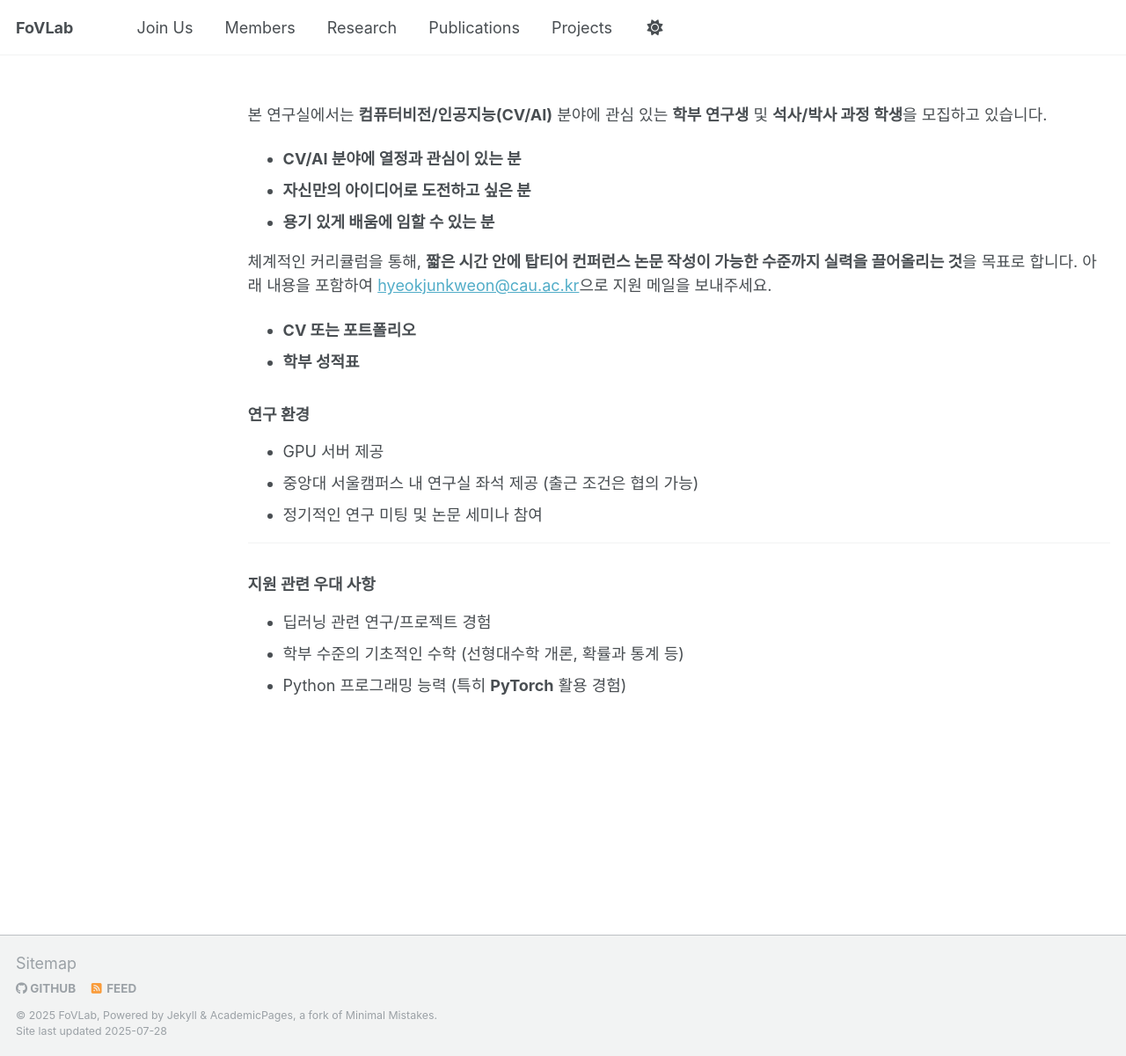
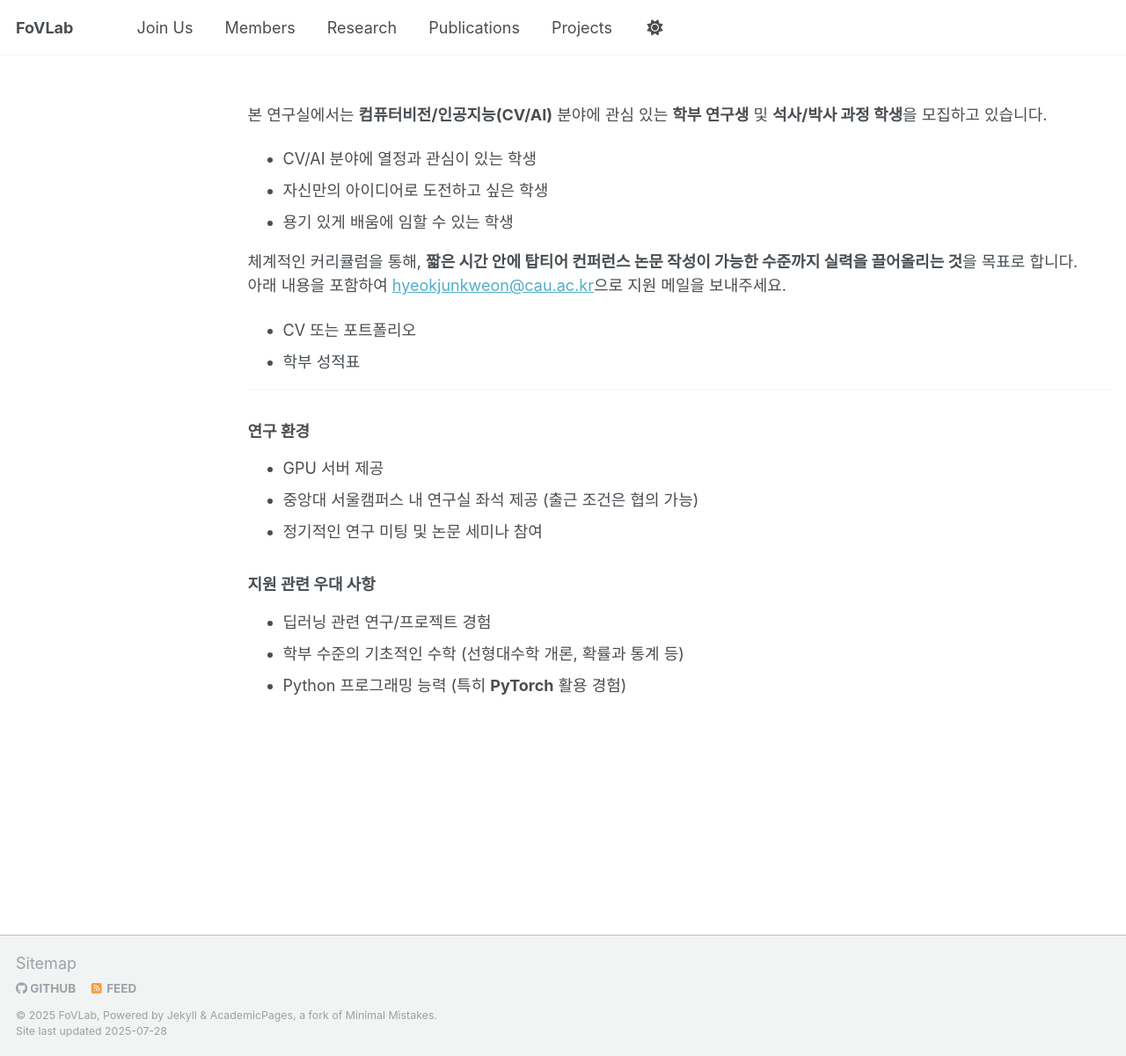
Before and after one commit to FoVLab/FoVLab.github.io, a Jekyll site: the page built from _pages/join.md, in a window 1280 px wide and 1201 px high. Shown: the whole window at 88% size. Built offline with Jekyll 4.4.1, drawn with Linux system fonts in a browser that asks for light colours; a script that is not in the unit is left out.

Commit message:
Update join.md

```diff
--- a/_pages/join.md
+++ b/_pages/join.md
@@ -8,15 +8,17 @@ author_profile: false
 
 본 연구실에서는 **컴퓨터비전/인공지능(CV/AI)** 분야에 관심 있는 **학부 연구생** 및 **석사/박사 과정 학생**을 모집하고 있습니다.
 
-- **CV/AI 분야에 열정과 관심이 있는 분**
-- **자신만의 아이디어로 도전하고 싶은 분**
-- **용기 있게 배움에 임할 수 있는 분**
+- CV/AI 분야에 열정과 관심이 있는 학생
+- 자신만의 아이디어로 도전하고 싶은 학생
+- 용기 있게 배움에 임할 수 있는 학생
 
-체계적인 커리큘럼을 통해, **짧은 시간 안에 탑티어 컨퍼런스 논문 작성이 가능한 수준까지 실력을 끌어올리는 것**을 목표로 합니다.
+체계적인 커리큘럼을 통해, **짧은 시간 안에 탑티어 컨퍼런스 논문 작성이 가능한 수준까지 실력을 끌어올리는 것**을 목표로 합니다.<br>
 아래 내용을 포함하여 [hyeokjunkweon@cau.ac.kr](mailto:hyeokjunkweon@cau.ac.kr)으로 지원 메일을 보내주세요.
 
-- **CV 또는 포트폴리오**
-- **학부 성적표**
+- CV 또는 포트폴리오
+- 학부 성적표
+
+---
 
 ### 연구 환경
 
@@ -24,8 +26,6 @@ author_profile: false
 - 중앙대 서울캠퍼스 내 연구실 좌석 제공 (출근 조건은 협의 가능)
 - 정기적인 연구 미팅 및 논문 세미나 참여
 
----
-
 ### 지원 관련 우대 사항
 
 - 딥러닝 관련 연구/프로젝트 경험
```
